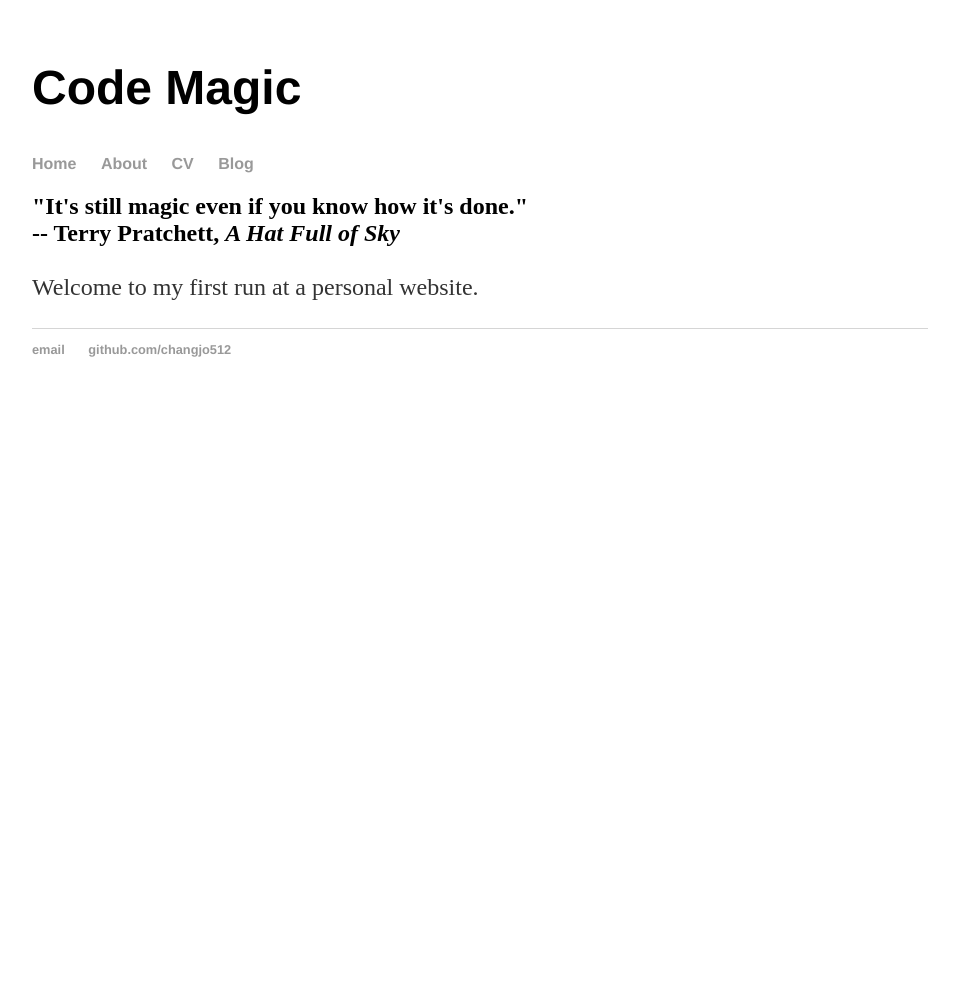
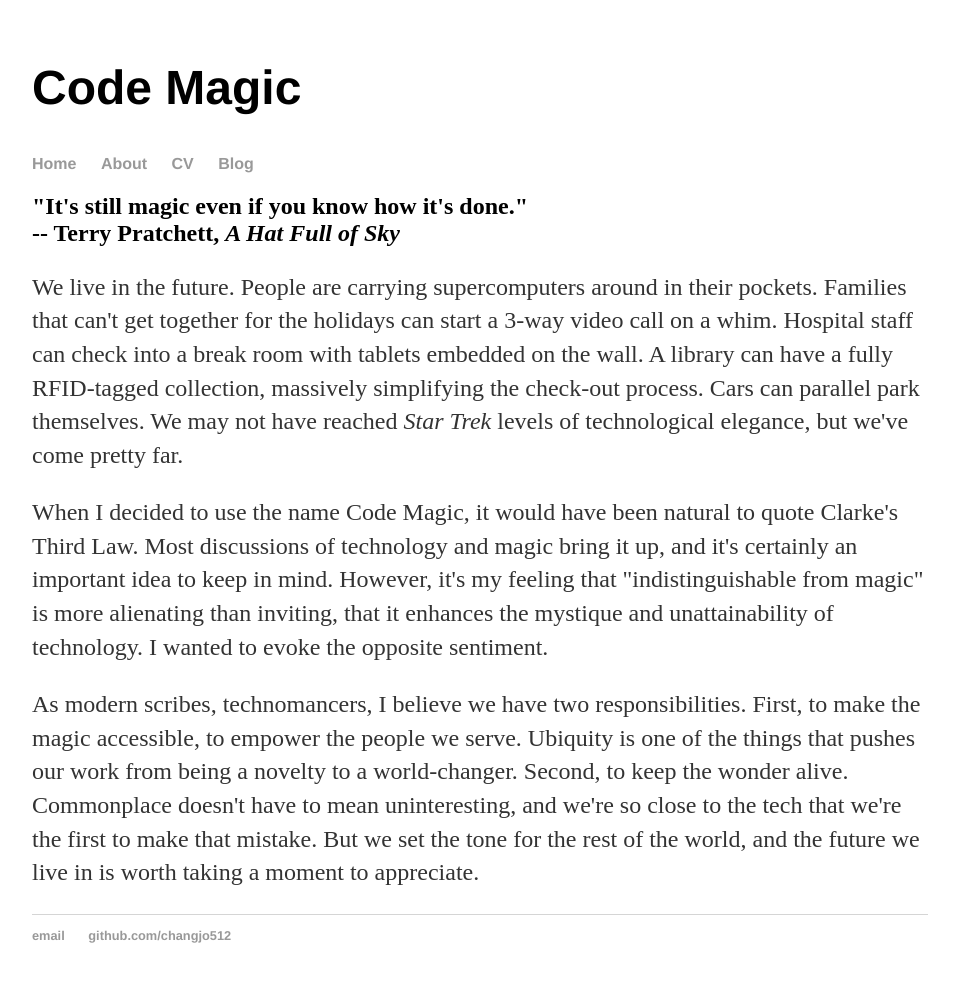
Before and after one commit to CodeMagic/CodeMagic.github.io, a Jekyll site: the page built from index.html, in a window 1280 px wide. Shown: the whole page, without its empty margins (160-1113 px from the left). Built offline with Jekyll 4.4.1, drawn with Linux system fonts in a browser that asks for light colours; before the commit the page ends 900 px from its top, so only the background shows below that.

Commit message:
Update index.html

```diff
--- a/index.html
+++ b/index.html
@@ -8,5 +8,9 @@ title: Code Magic
 		<br/>
 		-- Terry Pratchett, <em>A Hat Full of Sky</em>
 	</h2>
-	<p>Welcome to my first run at a personal website.</p>
+	<p>We live in the future. People are carrying supercomputers around in their pockets. Families that can't get together for the holidays can start a 3-way video call on a whim. Hospital staff can check into a break room with tablets embedded on the wall. A library can have a fully RFID-tagged collection, massively simplifying the check-out process. Cars can parallel park themselves. We may not have reached <em>Star Trek</em> levels of technological elegance, but we've come pretty far.</p>
+
+	<p>When I decided to use the name Code Magic, it would have been natural to quote Clarke's Third Law. Most discussions of technology and magic bring it up, and it's certainly an important idea to keep in mind. However, it's my feeling that "indistinguishable from magic" is more alienating than inviting, that it enhances the mystique and unattainability of technology. I wanted to evoke the opposite sentiment.</p>
+
+	<p>As modern scribes, technomancers, I believe we have two responsibilities.  First, to make the magic accessible, to empower the people we serve. Ubiquity is one of the things that pushes our work from being a novelty to a world-changer. Second, to keep the wonder alive. Commonplace doesn't have to mean uninteresting, and we're so close to the tech that we're the first to make that mistake. But we set the tone for the rest of the world, and the future we live in is worth taking a moment to appreciate.</p>
 </div><!-- /.blurb -->
```
